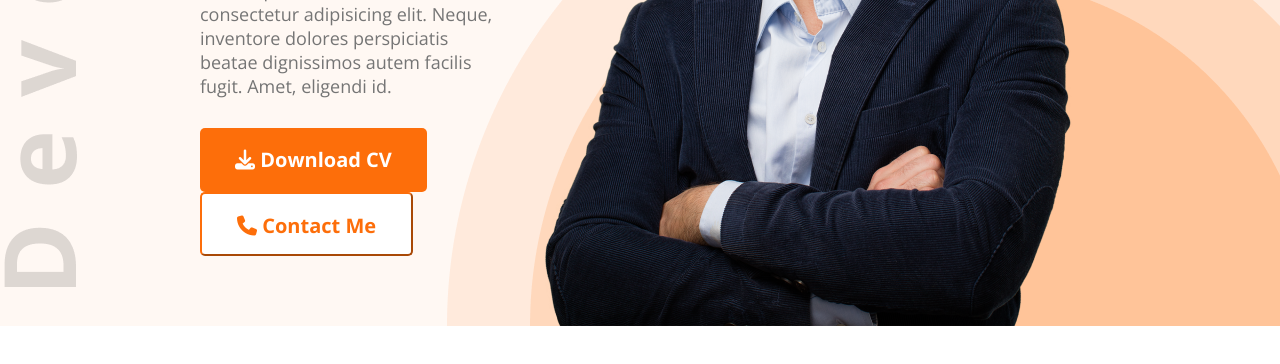
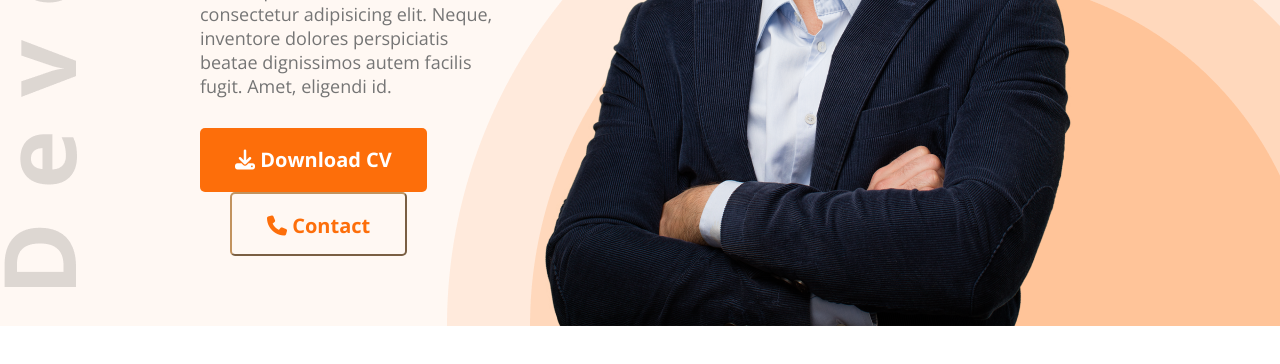
Before and after one commit to JasonNdub/Portfolio-Developer, a plain HTML site: page index.html in a window 1280 px wide. Shown: the part 514-878 px from the top of the page. Drawn offline with nearby package versions, Linux system fonts and the light colour scheme.

```diff
--- a/index.html
+++ b/index.html
@@ -32,7 +32,7 @@
                     dolores perspiciatis
                     beatae dignissimos autem facilis fugit. Amet, eligendi id.</p>
                 <button class="button-primary"><i class="fa-solid fa-download"></i> Download CV</button>
-                <button class="button-contact"><i class="fa-solid fa-phone"></i> Contact Me</button>
+                <button class="button-contact"><i class="fa-solid fa-phone"></i> Contact</button>
 
             </div>
             <img src="images/hardy.png" alt="hardy">
--- a/styles/portfolio.css
+++ b/styles/portfolio.css
@@ -23,9 +23,10 @@
     height: 64px;
     padding: 18px 35px;
     border: auto;
-    border-color: #FD6E0A;
+    border-color: rgba(184, 130, 68, 0.856);
     border-radius: 5px;
-    background-color: #ffffff;
+    background-color: #FFF8F3;
+    margin-left: 30px;
 }
 .header{
     background: #FFF8F3;
```
